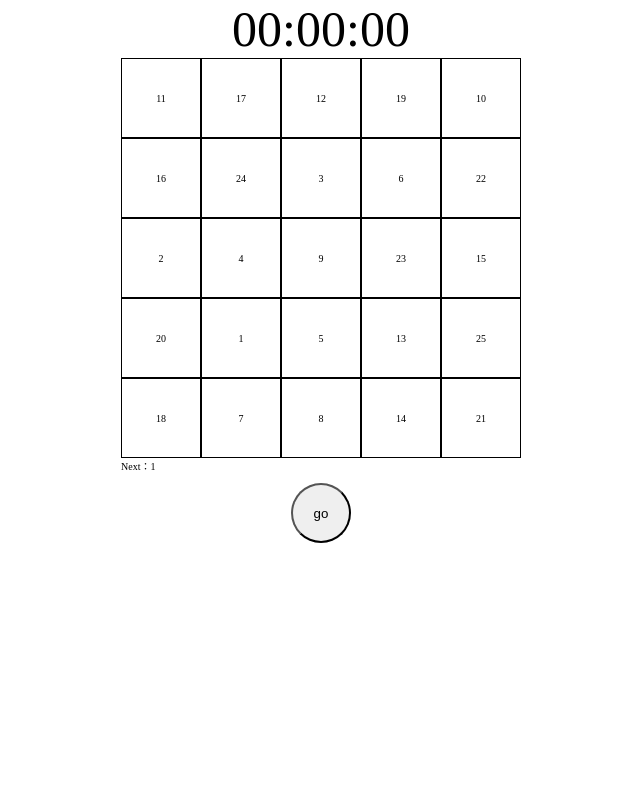
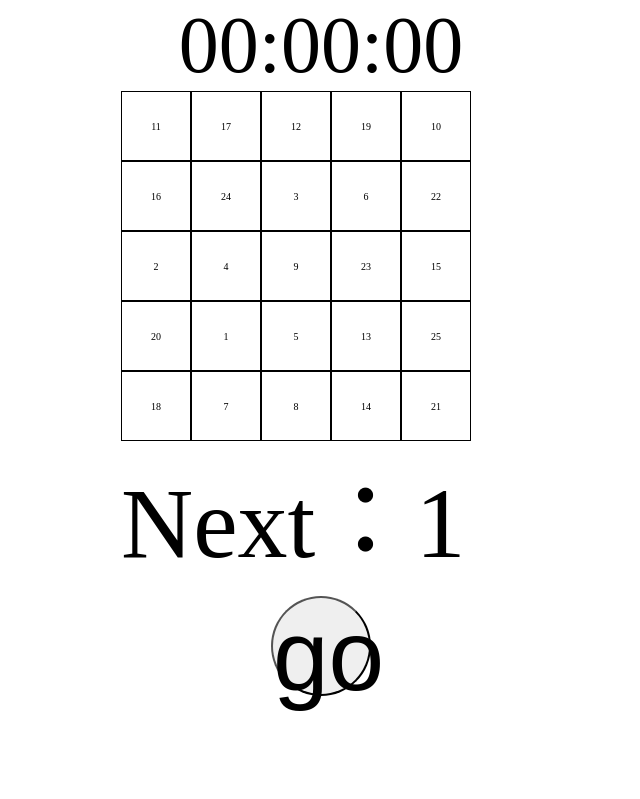
Before and after one commit to cbat01/Schulte, a plain HTML site: page index.html in a window 1280 px wide. Shown: the whole page, without its empty margins (319-959 px from the left). Drawn offline with nearby package versions, Linux system fonts and the light colour scheme.

Commit message:
update style

```diff
--- a/index.html
+++ b/index.html
@@ -19,8 +19,8 @@
         margin: 0 auto;
       }
       .item {
-        width: 8rem;
-        height: 8rem;
+        width: 7rem;
+        height: 7rem;
         box-sizing: border-box;
         border: 1px solid #000;
         float: left;
@@ -30,10 +30,13 @@
       }
       .time {
         text-align: center;
-        font-size: 5rem;
+        font-size: 8rem;
       }
       .clear {
         clear: both;
+      }
+      .current {
+        font-size: 10rem;
       }
       .begin {
         width: 100%;
@@ -41,10 +44,11 @@
       }
       .begin-btn {
         display: block;
-        width: 6rem;
-        height: 6rem;
+        width: 10rem;
+        height: 10rem;
         margin: 1rem auto;
-        border-radius: 6rem;
+        border-radius: 10rem;
+        font-size: 10rem;
       }
     </style>
 </head>
```
